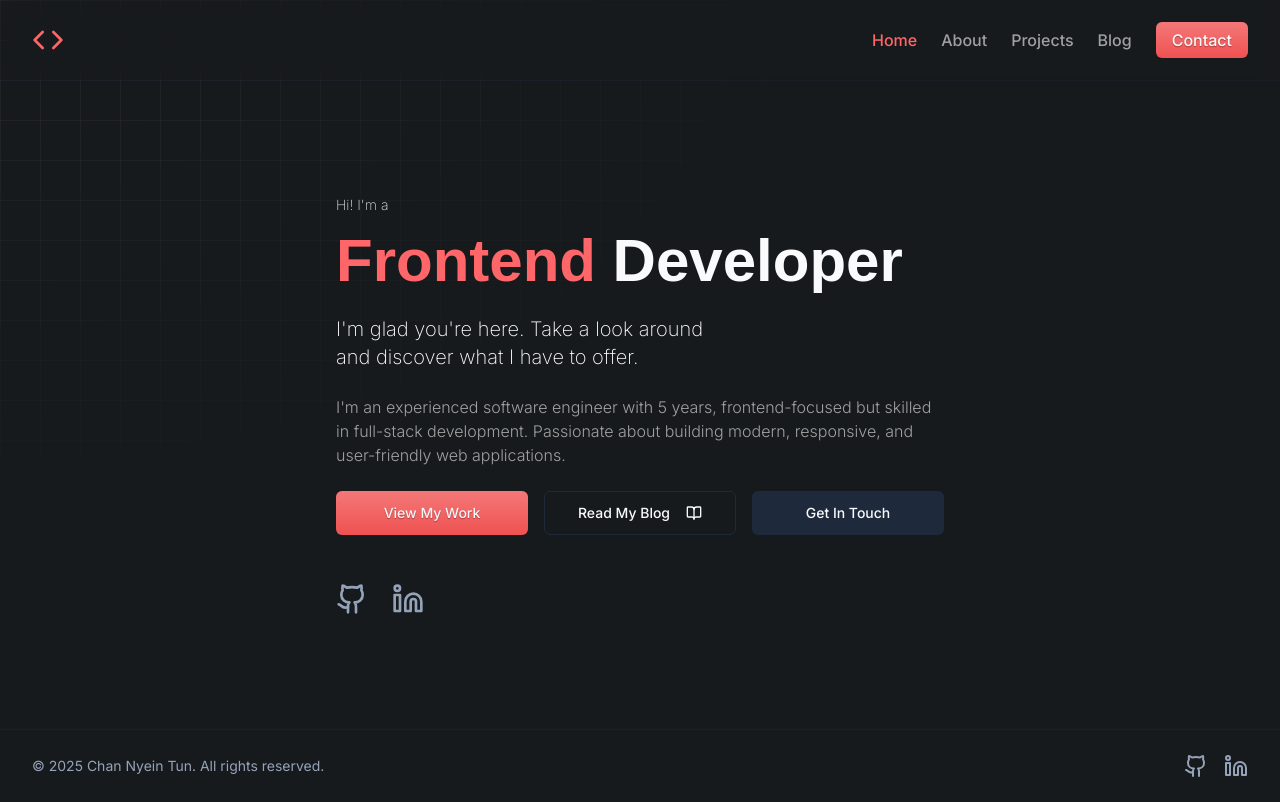
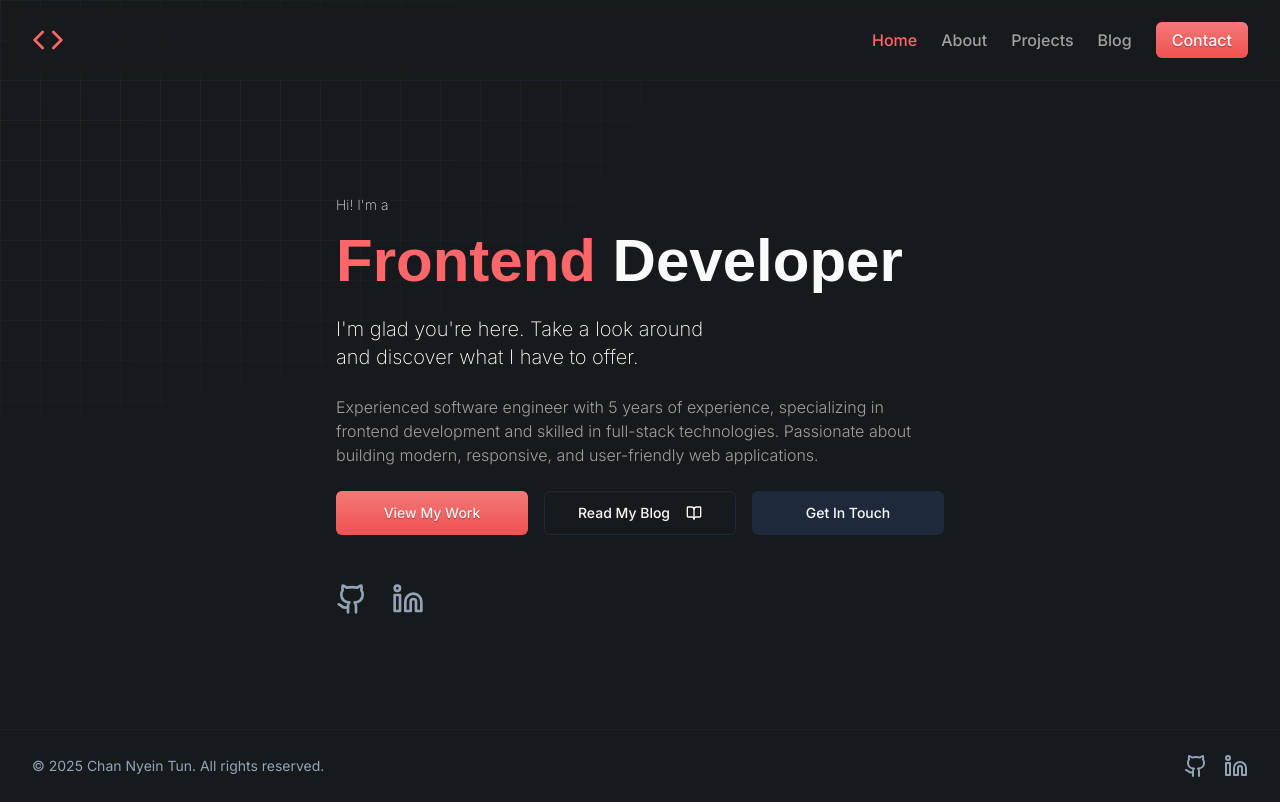
Before and after one commit to channyeintun/channyeintun.github.io, a Next.js app: page / in a window 1280 px wide. Built offline with nearby package versions, Linux system fonts and the light colour scheme; a web font is replaced by a local one.

Commit message:
Update page.tsx

```diff
--- a/src/app/page.tsx
+++ b/src/app/page.tsx
@@ -25,7 +25,7 @@ export default function Home() {
               I&apos;m glad you&apos;re here. Take a look around and discover what I have to offer.
             </p>
             <p className="text-muted-foreground text-base font-light" style={{ color: 'color(srgb 0.628235 0.628235 0.628235)' }}>
-              I'm an experienced software engineer with 5 years, frontend-focused but skilled in full-stack development. Passionate about building modern, responsive, and user-friendly web applications.
+              Experienced software engineer with 5 years of experience, specializing in frontend development and skilled in full-stack technologies. Passionate about building modern, responsive, and user-friendly web applications.
             </p>
           </div>
           <div className="w-full grid gap-4" style={{gridTemplateColumns: 'repeat(auto-fill, minmax(160px, 1fr))'}}>
```
